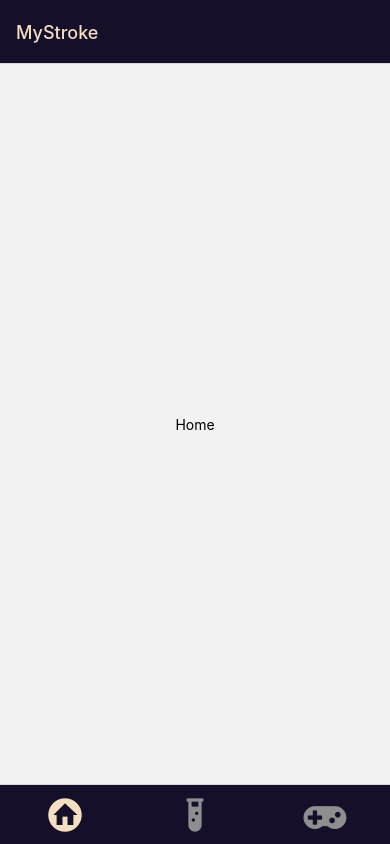
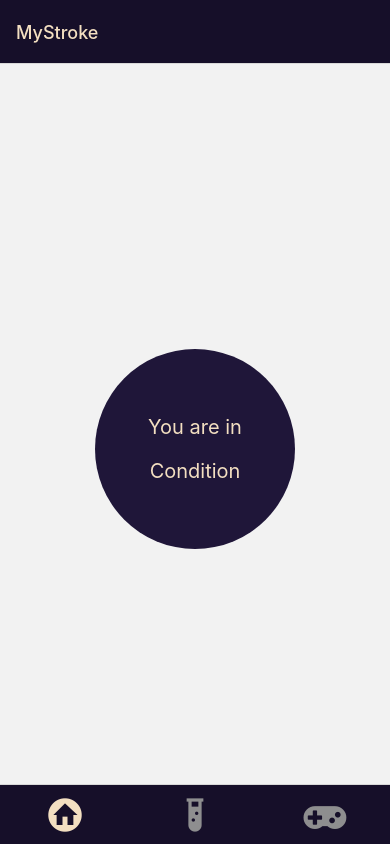
Before and after one commit to MyStroke/MyStrokeApp, a React Native app: screen / in a window 390 px wide. Built offline with nearby package versions, Linux system fonts and the light colour scheme.

Commit message:
upload status Test page to Home page

```diff
--- a/App.jsx
+++ b/App.jsx
@@ -18,6 +18,7 @@ export default function App() {
 
     const [isLoading, setIsLoading] = useState(true);
     const [scoreData, setScoreData] = useState([]);
+    const [boxstatus, setBoxstatus] = useState(null);
 
     useEffect(() => {
         setTimeout(() => {
@@ -40,27 +41,26 @@ export default function App() {
                 <Tab.Navigator initialRouteName='Home' screenOptions={styles.BarStyle}>
 
                     {/*        Home       */}
-                    <Tab.Screen name="Home" component={Home} options={{
+                    <Tab.Screen name="Home" options={{
                         tabBarIcon: ({ color }) => (
                             <MaterialCommunityIcons name="home-circle" style={styles.BarStyle.iconBar} size={40} color={color} />
-                        )
-                    }} />
+                        )}} >
+                        {() => <Home boxstatus={boxstatus} />}
+                    </Tab.Screen>
 
                     {/*         Test         */}
                     <Tab.Screen name="Test" options={{
                         tabBarIcon: ({ color }) => (
                             <MaterialCommunityIcons name="test-tube" style={styles.BarStyle.iconBar} size={40} color={color} />
-                        )
-                    }}>
-                        {() => <Test scoreData={scoreData} />}
+                        )}}>
+                        {() => <Test scoreData={scoreData} setboxstatus={setBoxstatus} />}
                     </Tab.Screen>
 
                     {/*        Game       */}
                     <Tab.Screen name="Game" options={{
                         tabBarIcon: ({ color }) => (
                             <FontAwesome name="gamepad" style={styles.BarStyle.iconBar} size={40} color={color} />
-                        )
-                    }}>
+                        )}}>
                         {() => <Game updateScoreData={updateScoreData} />}
                     </Tab.Screen>
 
--- a/component/Home/Home.jsx
+++ b/component/Home/Home.jsx
@@ -1,11 +1,16 @@
 import React from "react";
 import { View, Text, Image } from "react-native";
 import { StyleSheet } from "react-native";
+import style from "../../style";
 
-export default function Home() {
+export default function Home({ boxstatus }) {
     return (
         <View style={styles.container}>
-            <Text>Home</Text>
+            <View style={styles.box}>
+                <Text style={styles.box.text}>You are in</Text>
+                <Text style={styles.box.status}>{boxstatus}</Text>
+                <Text style={styles.box.text}>Condition</Text>
+            </View>
         </View>
     );
 }
@@ -16,6 +21,42 @@ const styles = StyleSheet.create({
         alignItems: "center",
         justifyContent: "center",
     },
+    box: {
+        marginTop: 50,
+        width: 200,
+        height: 200,
+        backgroundColor: "#1F1639",
+        borderRadius: 100,
+        alignItems: "center",
+        justifyContent: "center",
+
+        text: {
+            color: "#F3DFC1",
+            fontSize: 20,
+            textAlign: "center",
+            padding: 10,
+        },
+
+        status: {
+            color: "#368F8B",
+            fontSize: 40,
+            textAlign: "center",
+        },
+
+        status2: {
+            paddingTop: 15,
+            color: "#F3DFC1",
+            fontSize: 15,
+            textAlign: "center",
+            alignItems: "center",
+            width: 300,
+            height: 53,
+            flexShrink: 5,
+            borderBottomLeftRadius: 20,
+            borderBottomRightRadius: 20,
+            backgroundColor: "#246A73",
+        }
+    },
     IconStyle: {
         width: 128,
         height: 128,
--- a/component/Test/Test.jsx
+++ b/component/Test/Test.jsx
@@ -2,7 +2,7 @@ import React from "react";
 import { View, StyleSheet, Text } from "react-native";
 import { LineChart } from "react-native-gifted-charts"
 
-export default function LineChartComponent({ scoreData }) {
+export default function LineChartComponent({ scoreData, setboxstatus }) {
     const [status, setstatus] = React.useState("");
     const [status2, setstatus2] = React.useState("");
     const [showknowledge, setShowknowledge] = React.useState(false);
@@ -17,16 +17,19 @@ export default function LineChartComponent({ scoreData }) {
             if (latestData.value > 29) {
                 setstatus("Good");
                 setstatus2("คุณสามารถใช้มือหยิบจับสิ่งของได้ ตามปกติ")
+                setboxstatus("Good");
             }
 
             else if (latestData.value > 19) {
                 setstatus("Average");
                 setstatus2("คุณอย่าใช้มือมากเกินไป")
+                setboxstatus("Average");
             }
 
             else if (latestData.value > 0) {
                 setstatus("Bad");
                 setstatus2("คุณต้องทำการบำบัดอย่างเดียว")
+                setboxstatus("Bad");
             }
 
             else {
```
